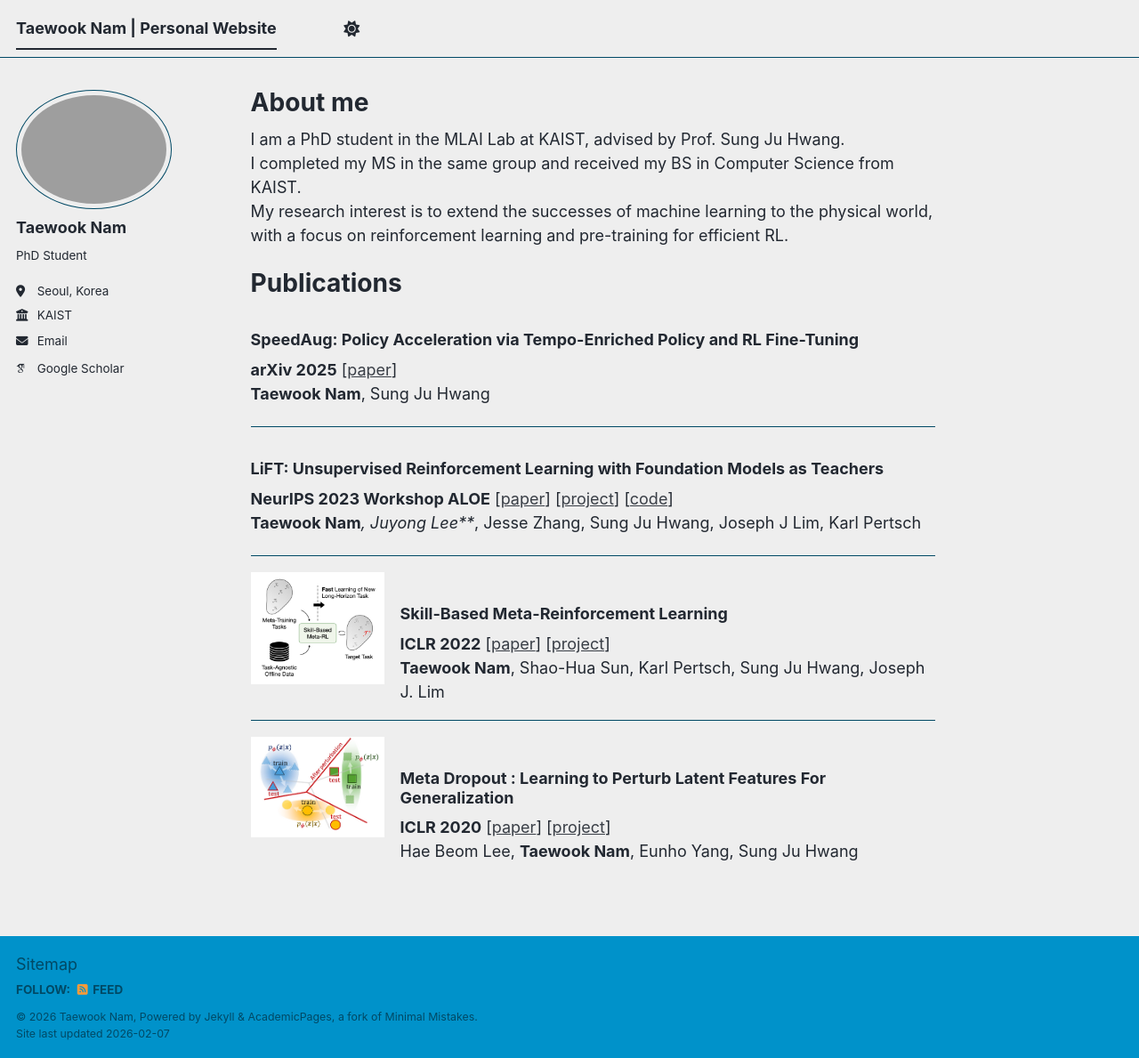
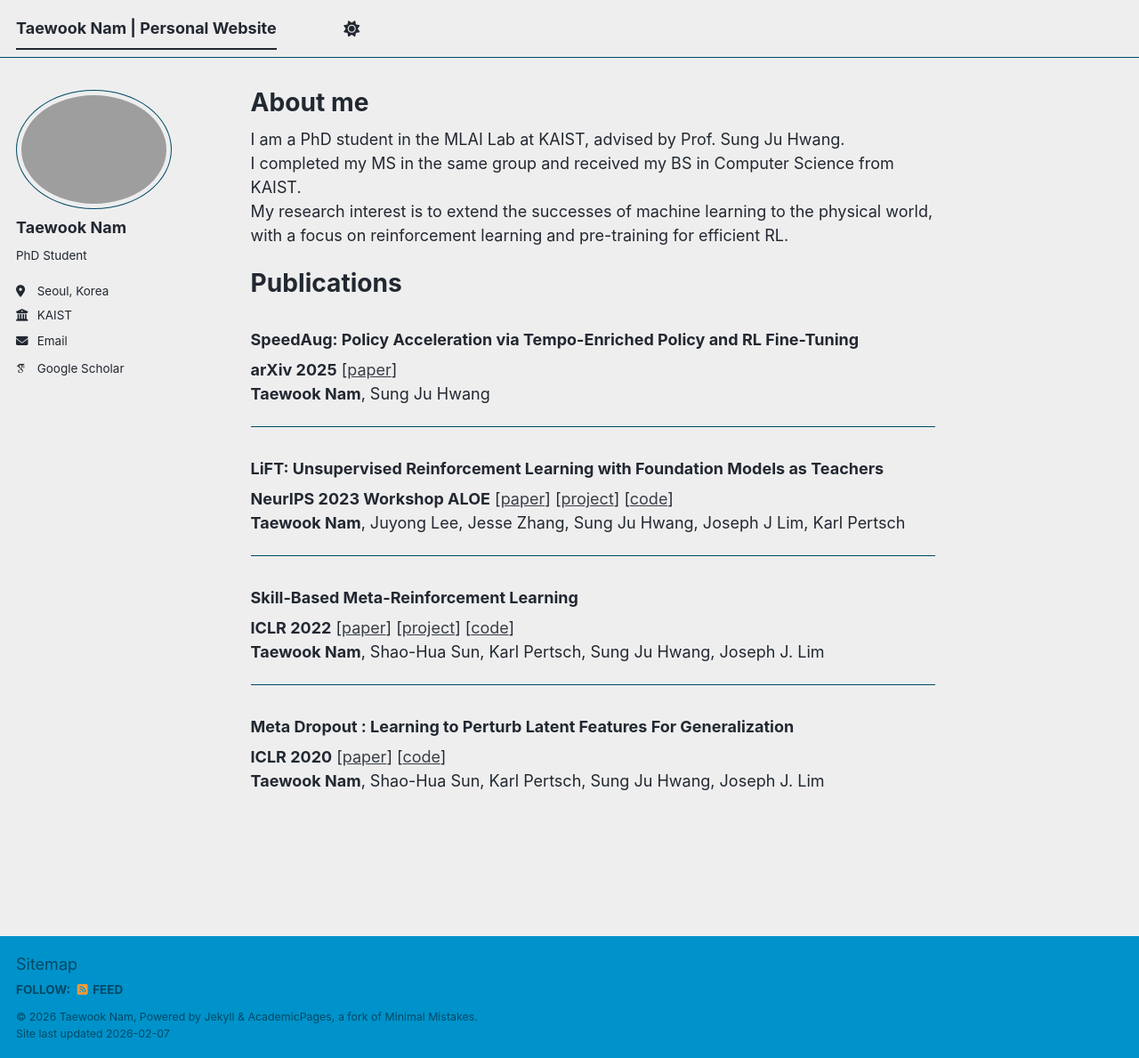
Before and after one commit to namsan96/namsan96.github.io, a Jekyll site: the page built from _pages/about.md, in a window 1280 px wide and 1189 px high. Shown: the whole window at 89% size. Built offline with Jekyll 4.4.1, drawn with Linux system fonts in a browser that asks for light colours; some web fonts are replaced; a script bundle is joined from its source files by our own code; library files that are not in the unit come from our copies; some of the changed lines change nothing that is shown.

Commit message:
Update about.md

```diff
--- a/_pages/about.md
+++ b/_pages/about.md
@@ -13,7 +13,6 @@ My research interest is to extend the successes of machine learning to the physi
 
 # Publications
 ### **SpeedAug: Policy Acceleration via Tempo-Enriched Policy and RL Fine-Tuning**
-
 **arXiv 2025** [[paper](https://arxiv.org/abs/2512.00062)]
 **Taewook Nam**, Sung Ju Hwang
 
@@ -21,10 +20,21 @@ My research interest is to extend the successes of machine learning to the physi
 
 ### LiFT: Unsupervised Reinforcement Learning with Foundation Models as Teachers
 **NeurIPS 2023 Workshop ALOE** [[paper](https://openreview.net/pdf?id=BJgd81SYwr)] [[project](https://gimme1dollar.github.io/lift/)] [[code](https://github.com/haebeom-lee/metadrop)]
-**Taewook Nam***, Juyong Lee*****, Jesse Zhang, Sung Ju Hwang, Joseph J Lim, Karl Pertsch
+**Taewook Nam**, Juyong Lee, Jesse Zhang, Sung Ju Hwang, Joseph J Lim, Karl Pertsch
 
 ---
 
+### Skill-Based Meta-Reinforcement Learning
+**ICLR 2022** [[paper](https://openreview.net/pdf?id=jeLW-Fh9bV)] [[project](https://namsan96.github.io/SiMPL/)] [[code](https://github.com/namsan96/SiMPL)]
+**Taewook Nam**, Shao-Hua Sun, Karl Pertsch, Sung Ju Hwang, Joseph J. Lim
+
+---
+
+### Meta Dropout : Learning to Perturb Latent Features For Generalization
+**ICLR 2020** [[paper](https://openreview.net/pdf?id=jeLW-Fh9bV)] [[code](https://github.com/haebeom-lee/metadrop)]
+**Taewook Nam**, Shao-Hua Sun, Karl Pertsch, Sung Ju Hwang, Joseph J. Lim
+
+<!--
 <div style="overflow: auto;">
   <img src="/files/simpl.png"
        style="float: left; width: 150px; margin: 0 1em 0.5em 0;">
@@ -48,3 +58,4 @@ My research interest is to extend the successes of machine learning to the physi
   [<a href="https://namsan96.github.io/SiMPL/">project</a>]<br>
   Hae Beom Lee, <strong>Taewook Nam</strong>, Eunho Yang, Sung Ju Hwang
 </div>
+-->
```
